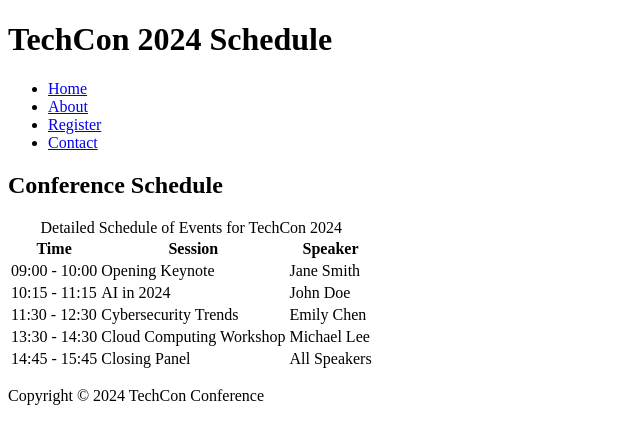
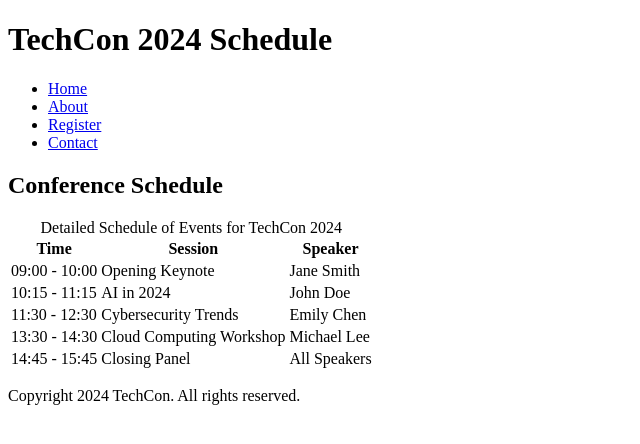
Before and after one commit to Hildah365/TechCon_HTML, a plain HTML site: page techcon_website/schedule.html in a window 1280 px wide. Shown: the full height of the page, 0-640 px from the left. Drawn offline with Linux system fonts and the light colour scheme.

Commit message:
Update schedule.html

```diff
--- a/techcon_website/schedule.html
+++ b/techcon_website/schedule.html
@@ -65,7 +65,7 @@
 
     <!-- Footer -->
     <footer>
-        <p>Copyright &copy; 2024 TechCon Conference</p>
+       <p>Copyright 2024 TechCon. All rights reserved.</p>
     </footer>
 
 </body>
```
